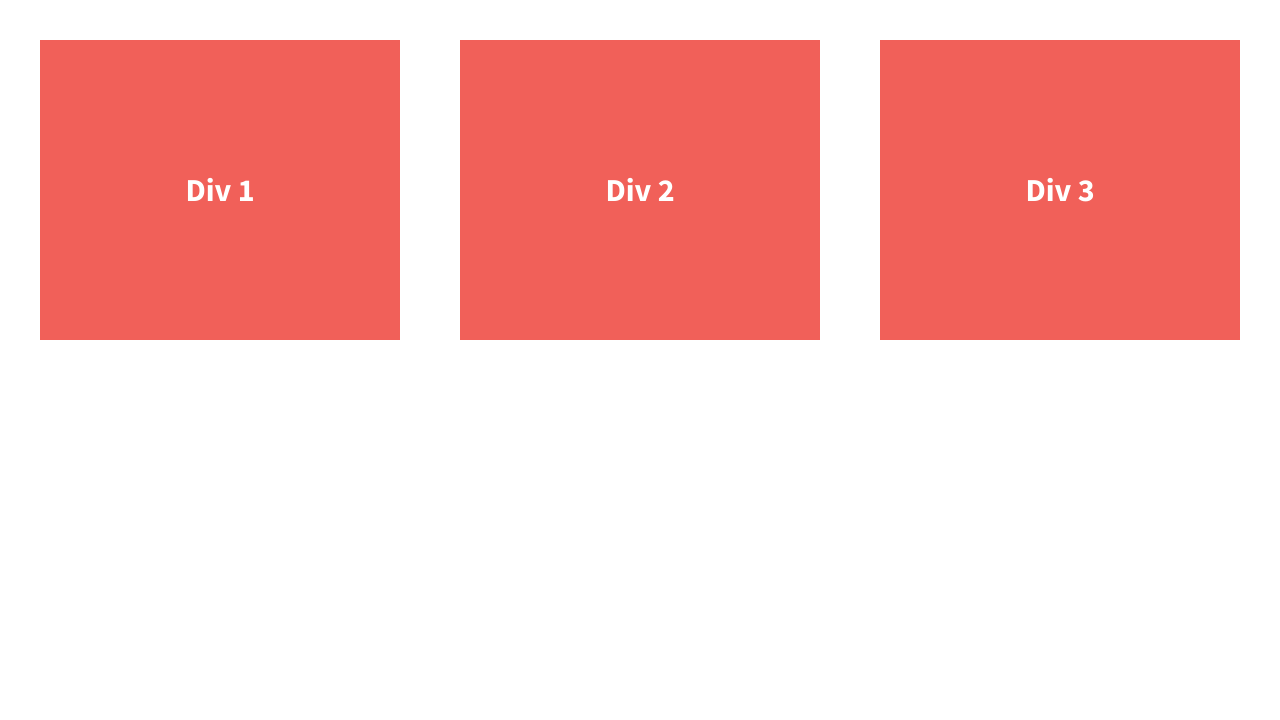
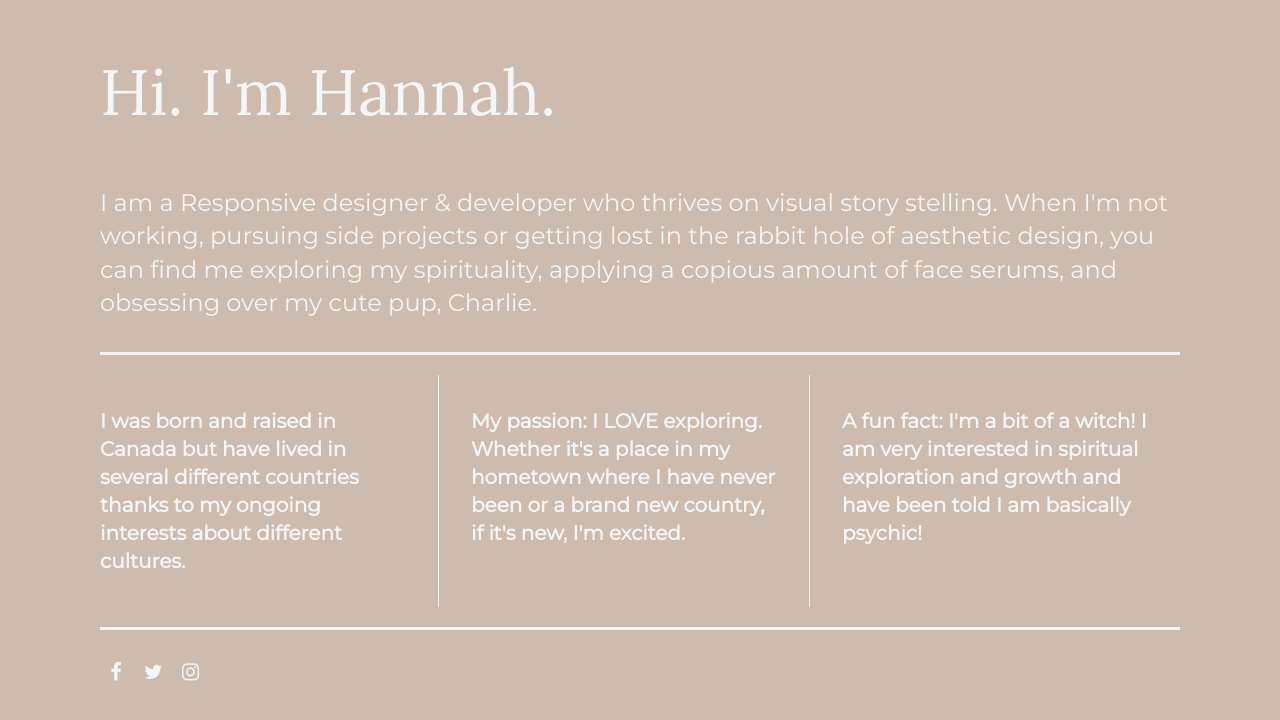
Before and after one commit to hannaholivia91/Flexbox-Divs, a plain HTML site: page index.html in a window 1280 px wide. Drawn offline with nearby package versions, Linux system fonts and the light colour scheme.

Commit message:
Initial commit

```diff
--- a/css/main.css
+++ b/css/main.css
@@ -97,15 +97,20 @@ textarea {
 
 
 html {
-  background-color: #fff;
+  background-color:#CDBBAE;
   height: 100%;
 }
 
 body {
-  font-family: 'Source Sans Pro', sans-serif;
-  padding: 2em;
+  font-family:'Montserrat', sans-serif;
+  padding-right: 5em;
+  padding-left: 5em;
   font-size: 1.25em;
   height: 100%;
+}
+
+span {
+    font-family: 'Lora', serif;
 }
 
 .wrapper {
@@ -116,16 +121,82 @@ body {
 
 .div-1, .div-2, .div-3 {
   /*give the divs a width of 30%, add display:flex, set justify-content and align-items to center*/
-  width: 30%;
-  display: flex;
-  justify-content: center;
-  align-items: center;
-  color: #fff;
-  line-height: 1.5em;
-  font-size: 1.6em;
-  background-color: #f16059;
-  height: 300px;
+  color: #F4F5F5;
+  display: block;
+
+  margin-block-start: 1em;
+  margin-block-end: 1em;
+  margin-inline-start: 0px;
+  margin-inline-end: 0px;
+  padding: 2rem;
 }
+
+.div-1 {
+    padding-left: 0rem;
+}
+.div-1, .div-2 {
+    border-right-style: solid;
+    border-right-width: 0.05rem;
+
+}
+
+
+.header {
+    display:flex;
+    justify-content: flex-start;
+    padding: 3rem 0rem;
+    width: 100%;
+}
+
+.header-text {
+    display:flex;
+    justify-content: center;
+    align-items: center;
+    color: #F4F5F5;
+    font-size: 4rem;
+    padding-bottom: 0em 1em;
+
+}
+
+.about {
+    display:flex;
+    justify-content: flex-start;
+    align-items: center;
+    width: 100%;
+    border-bottom-style: solid;
+    border-color: #F4F5F5;
+
+
+
+}
+
+
+.about-text {
+    display:flex;
+    justify-content: center;
+    align-items: center;
+    color: #F4F5F5;
+    font-size: 1.5rem;
+    padding-bottom: 2rem;
+
+}
+
+.fa {
+    padding-top: 2rem;
+    font-size: 4rem;
+    width: 2rem;
+    text-align: center;
+    text-decoration: none;
+    border-radius: 50%;
+    color:#F4F5F5;
+  }
+
+.footer {
+    border-top-style: solid;
+    border-color: #F4F5F5;
+}
+
+
 
 
 
@@ -209,6 +280,24 @@ body {
    These examples override the primary ('mobile first') styles.
    Modify as content requires.
    ========================================================================== */
+   @media all and (max-width: 768px) {
+    body {
+      padding: 1em;
+    }
+}
+
+@media (min-width: 1200px) {
+    .div-1,.div-2,.div-3 {
+      flex-basis: 30%;
+    }
+
+    #div-2 p {
+      border-left: 1px solid #555;
+      border-right: 1px solid #555;
+      padding: 0 40px;
+    }
+}
+
 
 @media print,
        (-webkit-min-device-pixel-ratio: 1.25),
--- a/index.html
+++ b/index.html
@@ -13,25 +13,51 @@
         <link rel="stylesheet" href="css/normalize.css">
         <link rel="stylesheet" href="css/main.css">
         <script src="js/vendor/modernizr-2.8.3.min.js"></script>
-        <link href='http://fonts.googleapis.com/css?family=Lora:700' rel='stylesheet' type='text/css'>
-        <link href='http://fonts.googleapis.com/css?family=Source+Sans+Pro:400,700' rel='stylesheet' type='text/css'>
+        <link rel="preconnect" href="https://fonts.googleapis.com">
+        <link rel="preconnect" href="https://fonts.gstatic.com" crossorigin>
+        <link href="https://fonts.googleapis.com/css2?family=Lora&display=swap" rel="stylesheet">
+        <link rel="preconnect" href="https://fonts.googleapis.com">
+<link rel="preconnect" href="https://fonts.gstatic.com" crossorigin>
+<link href="https://fonts.googleapis.com/css2?family=Montserrat&display=swap" rel="stylesheet">
+<link rel="stylesheet" href="https://use.fontawesome.com/releases/v5.5.0/css/all.css" integrity="sha384-B4dIYHKNBt8Bc12p+WXckhzcICo0wtJAoU8YZTY5qE0Id1GSseTk6S+L3BlXeVIU" crossorigin="anonymous">
     </head>
     <body>
         <!--[if lt IE 8]>
             <p class="browserupgrade">You are using an <strong>outdated</strong> browser. Please <a href="http://browsehappy.com/">upgrade your browser</a> to improve your experience.</p>
         <![endif]-->
 
-        <section class="wrapper">
+        <header class="header">
+            <div class="header-text">
+               <span> Hi. I'm Hannah. </span>
+            </div>
+        </header>
+
+        <about class="about">
+           <div class="about-text"> I am a Responsive designer & developer who thrives on visual story stelling. When I'm not working, pursuing side projects or getting lost in the rabbit hole of aesthetic design, you can find me exploring my spirituality, applying a copious amount of face serums, and obsessing over my cute pup, Charlie.  </div>
+        </about>
+
+        <main class="wrapper">
             <div class="div-1">
-                Div 1
+                I was born and raised in Canada but have lived in several different countries thanks to my ongoing interests about different cultures.
             </div>
             <div class="div-2">
-                Div 2
+                My passion: I LOVE exploring. Whether it's a place in my hometown where I have never been or a brand new country, if it's new, I'm excited.
             </div>
             <div class="div-3">
-                Div 3
+                A fun fact: I'm a bit of a witch! I am very interested in spiritual exploration and growth and have been told I am basically psychic!
             </div>
-        </section>
+        </main>
+            <footer class="footer">
+                <!-- Add icon library -->
+<link rel="stylesheet" href="https://cdnjs.cloudflare.com/ajax/libs/font-awesome/4.7.0/css/font-awesome.min.css">
+
+<!-- Add font awesome icons -->
+<a href="#" class="fa fa-facebook"></a>
+<a href="#" class="fa fa-twitter"></a>
+<a href="#" class="fa fa-instagram"></a>
+            </footer>
+
+        </footer>
 
         <script src="https://ajax.googleapis.com/ajax/libs/jquery/1.11.3/jquery.min.js"></script>
         <script>window.jQuery || document.write('<script src="js/vendor/jquery-1.11.3.min.js"><\/script>')</script>
```
Also changed, not shown: icon-twitter.svg (added).
